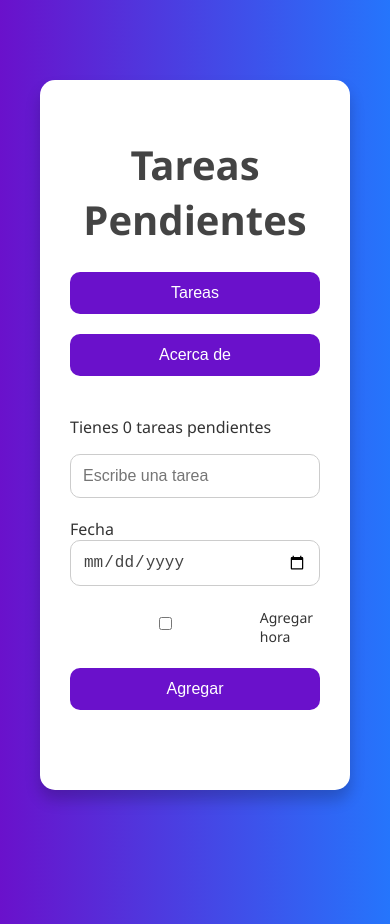
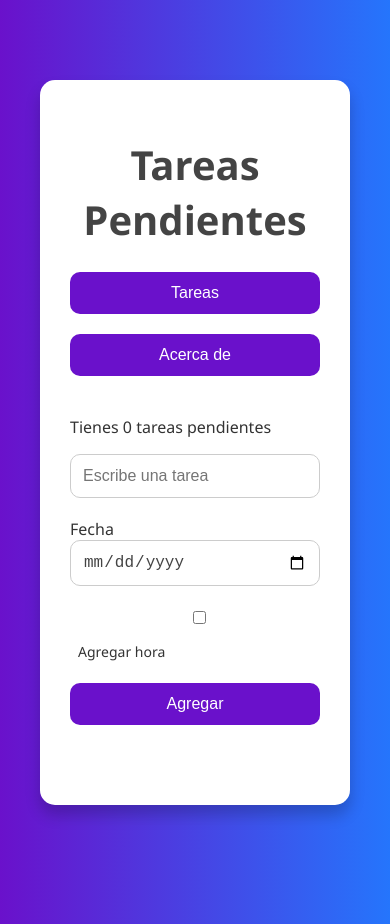
Before and after one commit to SantiagoFort/TaskMate, a React (Create React App) app: page / in a window 390 px wide. Built offline with nearby package versions, Linux system fonts and the light colour scheme.

Commit message:
Fix visual de fecha en iPhone y mejora campo hora 5

```diff
--- a/src/App.css
+++ b/src/App.css
@@ -114,13 +114,16 @@ input[type="date"] {
 
 .checkbox-row {
   display: flex;
-  justify-content: flex-start;
   align-items: center;
   gap: 8px;
   margin: 12px 0;
   font-size: 14px;
   padding-left: 8px;
+  flex-wrap: wrap;
+  max-width: 100%;
+  word-break: break-word;
 }
+
 
 
 
@@ -163,13 +166,9 @@ input[type="date"]::-webkit-datetime-edit {
 .fecha-placeholder {
   position: absolute;
   left: 16px;
-  top: 50%;
-  transform: translateY(-50%);
+  top: 12px; /* mejor ajuste para iOS */
   color: #888;
   font-size: 14px;
   pointer-events: none;
   z-index: 1;
-  height: 100%;
-  display: flex;
-  align-items: center;
 }
```
